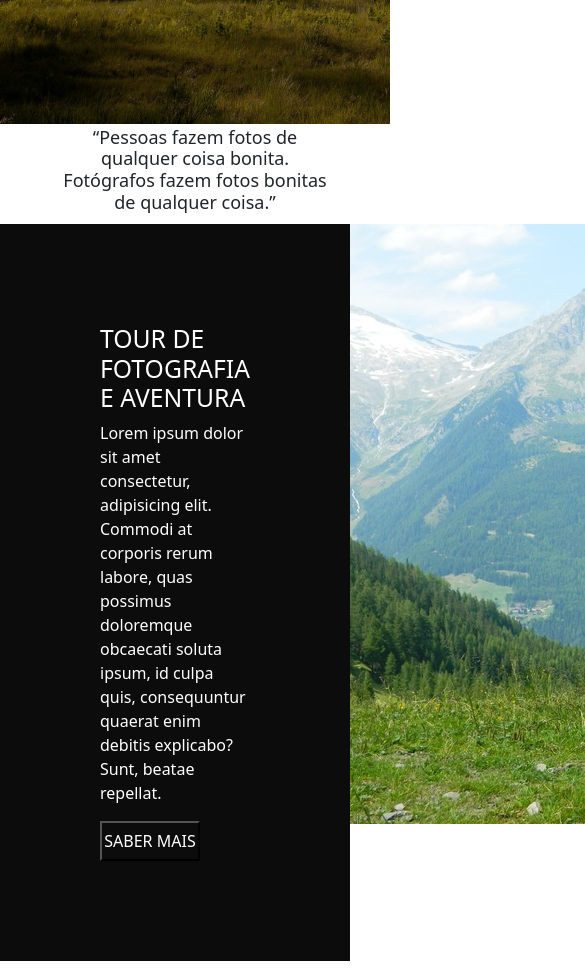
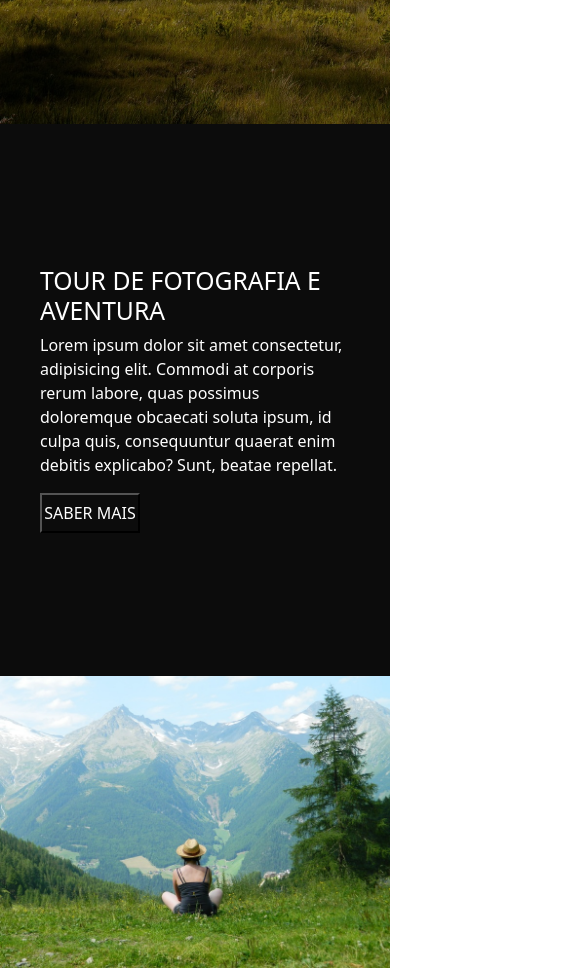
Before and after one commit to ramonbarbos/Portfolio_Pedro, a plain HTML site: page index.html in a window 390 px wide. Shown: the part 720-1688 px from the top of the page, 585 px wide, since content can reach past the window. Drawn offline with nearby package versions, Linux system fonts and the light colour scheme.

Commit message:
att domingo

```diff
--- a/estilos.css
+++ b/estilos.css
@@ -44,16 +44,20 @@ header{
 
 /*Portfólio*/
 .portfolio{
+    width: 100vw;
+
 
 }
 .port-content{
     display: flex;
+    height: 100vh;
 }
 .texto{
     background-color: rgb(12, 12, 12);
     padding: 100px;
     display: flex;
     justify-content: center;
+    width: 50%;
 }
 .texto-container{
     display: flex;
@@ -61,33 +65,76 @@ header{
     justify-content: center;
     color: white;
 }
-input{
+input[type=button]{
     width: 100px;
     height: 40px;
     color: white;
     background-color: transparent;
 }
 .image{
+    display: flex;
     width: 50%;
+
 }
 .image img{
-    width: 800px;
-    height: 600px
+    width: 100vw;
+    height: 100%
 }
 
-@media  (max-width: 650px) {
+@media  (max-width: 750px) {
+
+
+
+
+    .port-content{
+        display: flex;
+        flex-direction: column;
+    }
+    .texto{
+        padding: 40px;
+
+    }
+    .image{
+        width: 100%;
+
+    }
+    .image img{
+        width: 100vw;
+        height: 100%;
+
+    }
+    .texto{
+        width: 100%;
+    }
+}
+
+@media  (max-width: 450px) {
+
     .titulo{
         font-size: 30px;
         text-align: center;
     }
-    .caixa-frase{
-        height: 100px;
-
-    }
-    .caixa-frase h3 {
-        font-size: 18px;
-    }
     .title{
         margin-top: 30px;
     }
+    .port-content{
+        display: flex;
+        flex-direction: column;
+        height: 100vh;
+    }
+    .texto{
+        padding: 40px;
+        width: 100vw;
+        height: 100vh;
+    }
+    .image{
+        width: 100%;
+    }
+    .image img{
+        width: 100vw;
+
+    }
+    .texto{
+        width: 100%;
+    }
 }
--- a/index.html
+++ b/index.html
@@ -45,15 +45,17 @@
           </div>
       </header>
 
-      <section class="container-frase">
+      <!-- <section class="container-frase">
         <div class="caixa-frase">
             <h3 class="frase">“Pessoas fazem fotos de qualquer coisa bonita.
                 Fotógrafos fazem fotos bonitas de qualquer coisa.”</h2>
           </div>
-      </section>
+      </section> -->
 
       <section class="portfolio">
+
           <div class="port-content">
+
             <div class="texto">
               <div class="texto-container">
 
@@ -62,8 +64,8 @@
 
               <input type="button" value="SABER MAIS">
               </div>
+            </div>
 
-            </div>
             <div class="image">
               <img src="img/nature-wilderness-walking-mountain-girl-hiking-651535-pxhere.com (1).jpg" alt="">
             </div>
```
